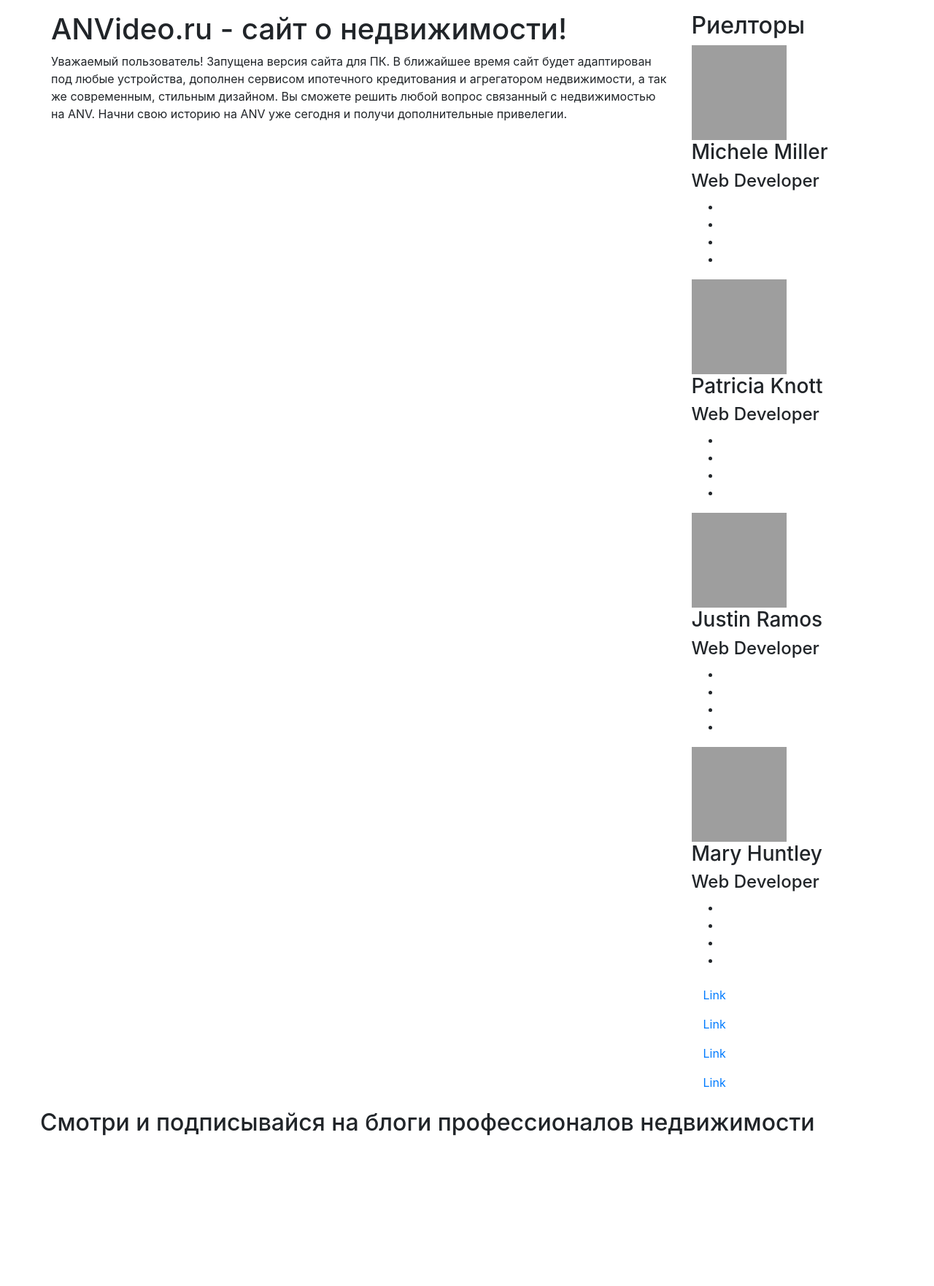
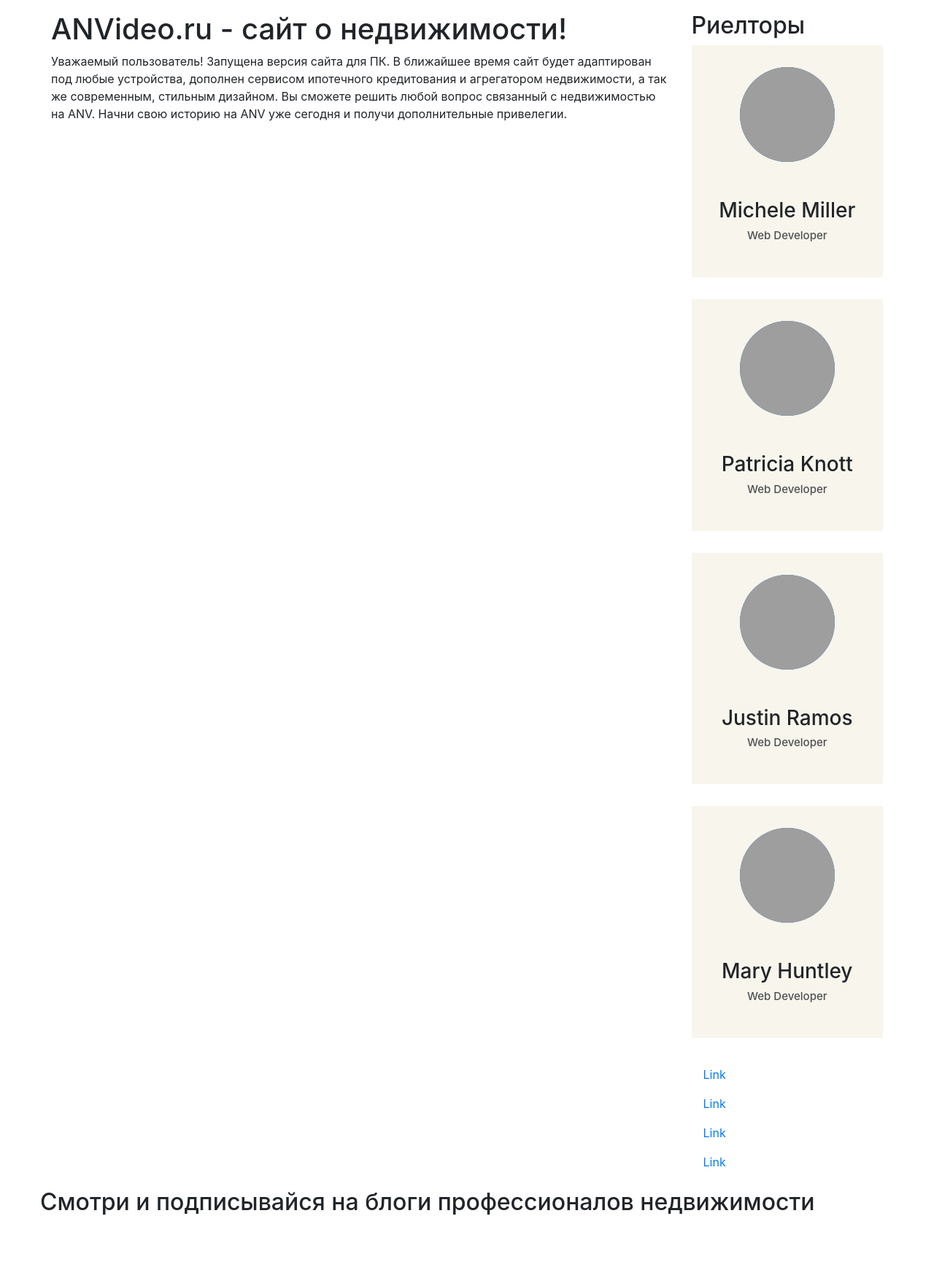
Before and after one commit to Akhmetova/Akhmetova.github.io, a PHP site: page / in a window 1280 px wide. Shown: the part 165-1928 px from the top of the page at 73% size. Run offline with PHP 8.4, Linux system fonts and the light colour scheme; grey boxes are pictures that could not be loaded.

Commit message:
Create style.css

```diff
--- a/style.css
+++ b/style.css
@@ -30,6 +30,108 @@ body {
     display: flex;
     justify-content: space-between;
 }
+.our-team {
+  padding: 30px 0 40px;
+  margin-bottom: 30px;
+  background-color: #f7f5ec;
+  text-align: center;
+  overflow: hidden;
+  position: relative;
+}
+
+.our-team .picture {
+  display: inline-block;
+  height: 130px;
+  width: 130px;
+  margin-bottom: 50px;
+  z-index: 1;
+  position: relative;
+}
+
+.our-team .picture::before {
+  content: "";
+  width: 100%;
+  height: 0;
+  border-radius: 50%;
+  background-color: #1369ce;
+  position: absolute;
+  bottom: 135%;
+  right: 0;
+  left: 0;
+  opacity: 0.9;
+  transform: scale(3);
+  transition: all 0.3s linear 0s;
+}
+
+.our-team:hover .picture::before {
+  height: 100%;
+}
+
+.our-team .picture::after {
+  content: "";
+  width: 100%;
+  height: 100%;
+  border-radius: 50%;
+  background-color: #1369ce;
+  position: absolute;
+  top: 0;
+  left: 0;
+  z-index: -1;
+}
+
+.our-team .picture img {
+  width: 100%;
+  height: auto;
+  border-radius: 50%;
+  transform: scale(1);
+  transition: all 0.9s ease 0s;
+}
+
+.our-team:hover .picture img {
+  box-shadow: 0 0 0 14px #f7f5ec;
+  transform: scale(0.7);
+}
+
+.our-team .title {
+  display: block;
+  font-size: 15px;
+  color: #4e5052;
+  text-transform: capitalize;
+}
+
+.our-team .social {
+  width: 100%;
+  padding: 0;
+  margin: 0;
+  background-color: #1369ce;
+  position: absolute;
+  bottom: -100px;
+  left: 0;
+  transition: all 0.5s ease 0s;
+}
+
+.our-team:hover .social {
+  bottom: 0;
+}
+
+.our-team .social li {
+  display: inline-block;
+}
+
+.our-team .social li a {
+  display: block;
+  padding: 10px;
+  font-size: 17px;
+  color: white;
+  transition: all 0.3s ease 0s;
+  text-decoration: none;
+}
+
+.our-team .social li a:hover {
+  color: #1369ce;
+  background-color: #f7f5ec;
+}
+
 .block-benefits {
     display: flex;
     -ms-flex-wrap: wrap;
```
